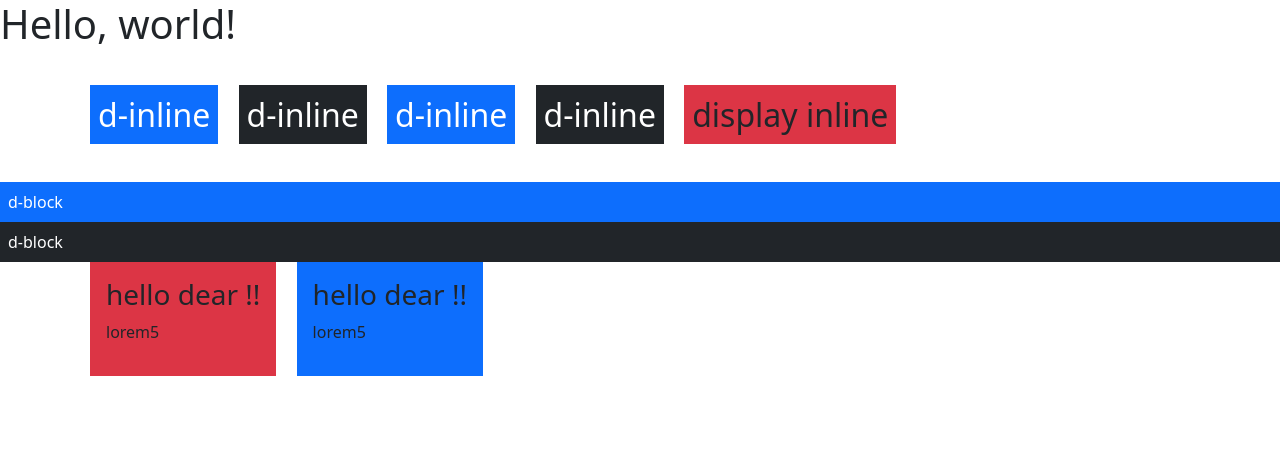
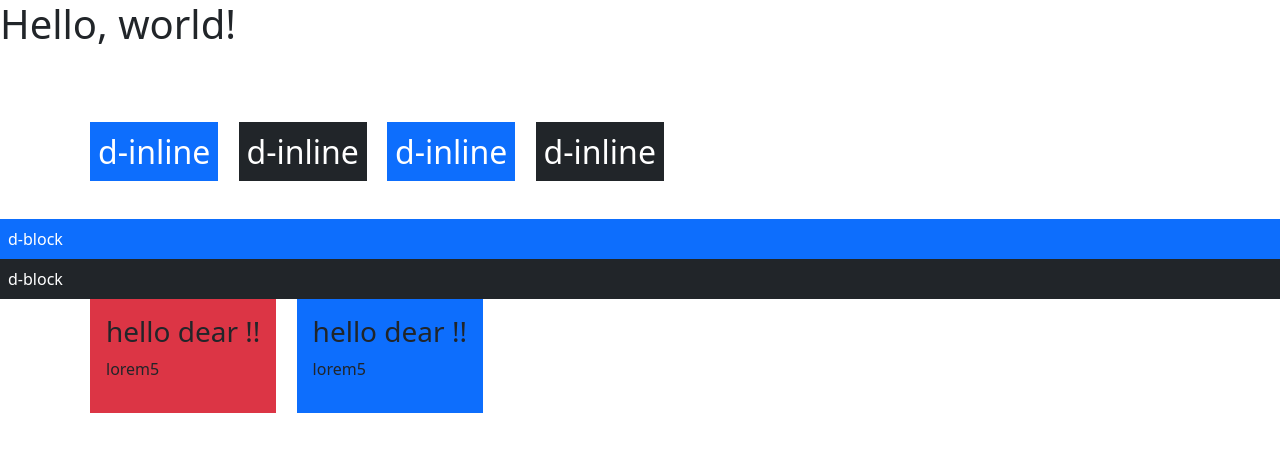
Before and after one commit to ashikbhuyan17/Bootstrap-v5.0, a plain HTML site: page moshiurSir/display.html in a window 1280 px wide. Drawn offline with nearby package versions, Linux system fonts and the light colour scheme.

Commit message:
16/02/2021

```diff
--- a/moshiurSir/display.html
+++ b/moshiurSir/display.html
@@ -15,6 +15,8 @@
 
 <body>
     <h1>Hello, world!</h1>
+    <!-- invisible means display none -->
+    <h4 class="invisible">invisible</h4>
 
     <div class="container my-5 ">
         <!-- display inline just for a line -->
@@ -22,7 +24,7 @@
         <h2 class="d-inline mx-2 p-2 bg-dark text-white">d-inline</h2>
         <h2 class="d-inline mx-2 p-2 bg-primary text-white">d-inline</h2>
         <h2 class="d-inline mx-2 p-2 bg-dark text-white">d-inline</h2>
-        <h2 class="d-inline mx-2 bg-danger p-2 ">display inline</h2>
+        <h2 class="d-none mx-2 bg-danger p-2 ">display inline</h2>
     </div>
 
     <!-- display block -->
```
